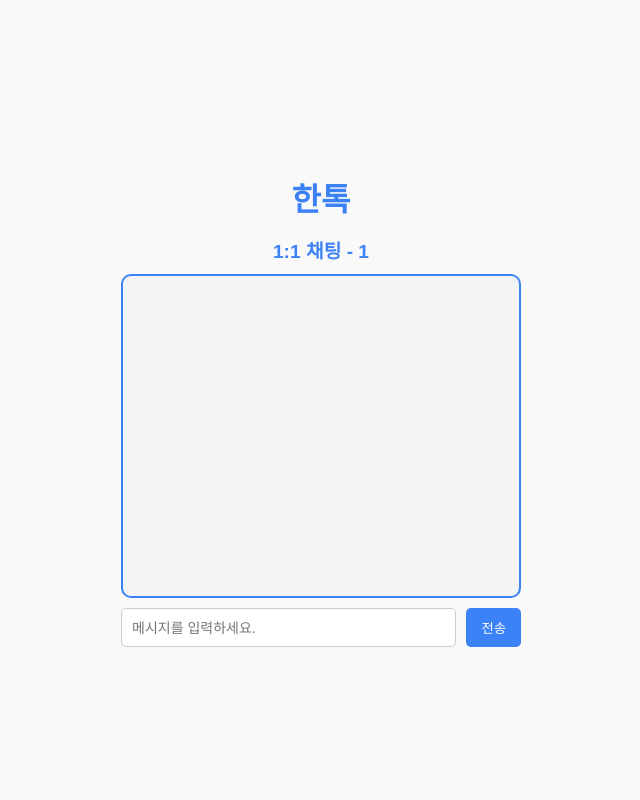
After one commit to nyun-nye/HanTalk, a Flask app: page /chatInterface/1 in a window 1280 px wide. The commit adds this page. Shown: the whole page, without its empty margins (319-959 px from the left). Run offline with Flask 3, Linux system fonts and the light colour scheme; the visitor is signed in with stand-in values (Sample User, id 1); some libraries are stand-ins or nearby versions; some web fonts are replaced.

Commit message:
✨: 1:1메시지 구현

```diff
--- a/app.py
+++ b/app.py
@@ -1,15 +1,16 @@
-from flask import Flask, render_template, request, redirect, url_for, session
+from flask import Flask, render_template, request, redirect, url_for, session, jsonify
 from flask_mysqldb import MySQL
 import os
 from dotenv import load_dotenv
-from flask_socketio import SocketIO, join_room, send, leave_room
+from flask_socketio import SocketIO, join_room, send, leave_room, emit
 from routes import init_routes  # routes.py의 init_routes 함수 가져오기
+from flask_jwt_extended import JWTManager
 
 # 환경 변수 로드
 load_dotenv()
 
 app = Flask(__name__)
-socketio = SocketIO(app)    # socketio 객체 생성 && flask 연결
+socketio = SocketIO(app)
 
 # MySQL 설정
 app.config['MYSQL_HOST'] = os.getenv('MYSQL_HOST')
@@ -17,11 +18,17 @@ app.config['MYSQL_USER'] = os.getenv('MYSQL_USER')
 app.config['MYSQL_PASSWORD'] = os.getenv('MYSQL_PASSWORD')
 app.config['MYSQL_DB'] = os.getenv('MYSQL_DB')
 app.config['SECRET_KEY'] = os.getenv('SECRET_KEY')
+app.config['SESSION_COOKIE_SECURE'] = False  # HTTP에서도 세션 허용
+app.config['SESSION_COOKIE_HTTPONLY'] = True  # 자바스크립트에서 세션 쿠키 접근 차단
+
+# JWT 설정 추가
+app.config['JWT_SECRET_KEY'] = os.getenv('JWT_SECRET_KEY')
 
 mysql = MySQL(app)
+jwt = JWTManager(app)  # 여기서 JWTManager 초기화
 
 # Blueprint 라우트 등록
-init_routes(app, mysql)  # Blueprint를 app에 등록
+init_routes(app, mysql)
 
 CHAT_ROOMS = ["데이터통신", "알고리즘", "객체지향언어", "자료구조", "프로그래밍언어", "오픈소스"]
 
@@ -60,8 +67,9 @@ def signUp():
 # 채팅방 목록 페이지
 @app.route('/group_chat')
 def group_chat():
-    return render_template('groupChat.html', rooms=CHAT_ROOMS)
-
+    if 'user_id' not in session:
+        return redirect(url_for('login'))  # 로그인 안 된 사용자는 로그인 페이지로 리디렉션
+    return render_template('groupChat.html', rooms=CHAT_ROOMS)  # 로그인 된 경우 그룹 채팅 페이지 렌더링
 # 그룹 채팅방 렌더링
 @app.route('/chat/<room>')
 def chat_room(room):
@@ -72,34 +80,50 @@ def chat_room(room):
 # WebSocket : 클라이언트 연결
 @socketio.on('join')
 def handle_join(data):  # 이벤트 처리 함수
-    username = data['username'] # 사용자 이름 불러오기
-    room = data['room'] # 채팅방 이름 불러오기
+    username = session.get('username') # 사용자 이름 불러오기
+    room = data.get('room') # 채팅방 이름 불러오기
     join_room(room) # 사용자가 채팅방 참가
 
-    # 채팅방 내 알림 메세지 전송
-    send(f"{username}님이 {room} 그룹채팅방에 입장했습니다.", to=room)
+# 방에 있는 모든 사용자에게 입장 메시지 브로드캐스트
+    emit('receive_message', {
+        'sender': '안내',
+        'message': f'{username}님이 {room} 방에 입장하셨습니다.'
+    }, to=room)
 
 # WebSocket : 메세지 전송
-@socketio.on('message')
-def handle_msg(data):   # 이벤트 처리 함수
-    room = data['room'] # 채팅방 이름 불러오기
-    msg = data['message']   # 메세지 내용 msg에 저장
-    username = data['username'] # 사용자 이름 불러오기
-    send(f"[{username}]: {msg}", to=room) # 채팅방 내 사용자들에게 메세지 전송
+@socketio.on('send_message')
+def handle_send_message(data):
+    room = data.get('room')
+    message = data.get('message')
+    sender = session.get('user_id')
+
+    if not room or not message:
+        print("[Server Log] Invalid room or message.")
+        return
+
+    print(f"[Server Log] Broadcasting message to room {room}: {message} by {sender}")
+
+    # 메시지 브로드캐스트
+    socketio.emit('receive_message', {
+        'sender': sender,
+        'message': message
+    }, to=room)
+
 
 # 1:1 채팅방 선택 페이지
 @app.route('/personalChat')
 def personalChat():
-    if 'user_id' not in session:
+    if 'user_id' not in session or 'username' not in session:
         return redirect(url_for('login'))  # 로그인 안 된 사용자는 로그인 페이지로 리디렉션
     return render_template('personalChat.html')
 
 # 채팅방 페이지
-@app.route('/chatInterface/<int:user_id>')
-def chatInterface(user_id):
+@app.route('/chatInterface/<room>')
+def chatInterface(room):
     if 'user_id' not in session:
-        return redirect(url_for('login'))  # 로그인 안 된 사용자는 로그인 페이지로 리디렉션
-    return render_template('chatInterface.html', username=session['username'], receiver_id=user_id)
+        return redirect(url_for('login'))
+    username = session.get('username', 'Guest')
+    return render_template('chatInterface.html', username=username, room=room)
 
 # 방 나가기
 @socketio.on('leave')
@@ -109,5 +133,30 @@ def on_leave(data):
     leave_room(room)
     send(f"{username}님이 채팅방을 나갔습니다.", to=room)
 
+# 메시지 전송 라우트
+@app.route('/sendMessage', methods=['POST'])
+def send_message():
+    if 'user_id' not in session:
+        return jsonify({'success': False, 'error': 'Unauthorized'}), 401
+
+    data = request.json
+    sender_id = session['user_id']
+    receiver_id = data.get('receiver_id')
+    message = data.get('message')
+
+    print(f"Sender ID: {sender_id}, Receiver ID: {receiver_id}, Message: {message}")
+    # DB에 메시지 저장
+    try:
+        cur = mysql.connection.cursor()
+        cur.execute(
+            "INSERT INTO messages (sender_id, receiver_id, message) VALUES (%s, %s, %s)",
+            (sender_id, receiver_id, message)
+        )
+        mysql.connection.commit()
+        return jsonify({'success': True}), 200
+    except Exception as e:
+        print(f"DB Error: {str(e)}")
+        return jsonify({'success': False, 'error': str(e)}), 500
+
 if __name__ == "__main__":
     socketio.run(app, debug=True, host="0.0.0.0", port=5000)
--- /dev/null
+++ b/static/css/chatInterface.css
@@ -0,0 +1,116 @@
+@font-face {
+  font-family: 'CWDangamAsac-Bold';
+  src: url('https://fastly.jsdelivr.net/gh/projectnoonnu/noonfonts_2108@1.1/CWDangamAsac-Bold.woff') format('woff');
+  font-weight: normal;
+  font-style: normal;
+}
+
+body {
+  font-family: 'Arial', sans-serif;
+  background-color: #f9f9f9;
+  display: flex;
+  justify-content: center;
+  align-items: center;
+  height: 100vh;
+  margin: 0;
+}
+
+.chat-interface {
+  text-align: center;
+  width: 400px;
+}
+
+.logo {
+  font-family: 'CWDangamAsac-Bold', sans-serif;
+  font-size: 2rem;
+  color: #3b82f6;
+  margin-bottom: 10px;
+}
+
+h2 {
+  font-size: 1.2rem;
+  color: #3b82f6;
+  margin-bottom: 10px;
+}
+
+.chat-window {
+  border: 2px solid #3b82f6;
+  border-radius: 10px;
+  background-color: #f3f4f6;
+  height: 300px;
+  overflow-y: auto;
+  padding: 10px;
+  margin-bottom: 10px;
+}
+
+.message {
+  padding: 10px;
+  margin: 5px;
+  border-radius: 10px;
+  display: inline-block;
+  max-width: 70%;
+  word-wrap: break-word;
+}
+
+.message.received {
+  background-color: white;
+  text-align: left;
+  align-self: flex-start;
+}
+
+.message.sent {
+  background-color: #dbeafe;
+  text-align: right;
+  align-self: flex-end;
+  margin-left: auto;
+}
+
+.chat-window {
+  border: 2px solid #3b82f6;
+  border-radius: 10px;
+  background-color: #f3f4f6;
+  height: 300px;
+  overflow-y: auto;
+  padding: 10px;
+  margin-bottom: 10px;
+  display: flex;
+  flex-direction: column;
+  gap: 5px;
+}
+
+.image-placeholder {
+  display: inline-block;
+  width: 100px;
+  height: 60px;
+  background-color: #ccc;
+  text-align: center;
+  line-height: 60px;
+  color: black;
+  font-weight: bold;
+}
+
+.chat-input-area {
+  display: flex;
+  gap: 10px;
+}
+
+.chat-input {
+  flex: 1;
+  padding: 10px;
+  border: 1px solid #ccc;
+  border-radius: 5px;
+  font-size: 14px;
+}
+
+.send-button {
+  background-color: #3b82f6;
+  color: white;
+  border: none;
+  border-radius: 5px;
+  padding: 10px 15px;
+  cursor: pointer;
+}
+
+.send-button:hover {
+  background-color: #2563eb;
+}
--- /dev/null
+++ b/static/js/chatInterface.js
@@ -0,0 +1,34 @@
+const socket = io();  // WebSocket 연결
+
+socket.emit('join', { room: room });  // 방 참여
+
+socket.on('connect', () => {
+    console.log('[Client Log] Connected to server, joining room:', room);
+    socket.emit('join', { room: room });
+});
+
+
+document.querySelector('.send-button').addEventListener('click', function () {
+    const message = document.querySelector('.chat-input').value;
+    const room = 'hansung1';  // 실제 방 ID
+    socket.emit('send_message', { room: room, message: message });
+    document.querySelector('.chat-input').value = '';  // 입력 필드 초기화
+});
+
+// 메시지 수신 이벤트
+socket.on('receive_message', function (data) {
+  console.log('[Client Log] Received message from server:', data);  // 메시지 수신 로그 확인
+  if (!data) {
+      console.error('[Client Log] No data received');
+      return;
+  }
+
+  const chatWindow = document.querySelector('.chat-window');
+  const newMessage = document.createElement('div');
+  const isSent = data.sender === session_user_id;
+
+  newMessage.classList.add('message', isSent ? 'sent' : 'received');
+  newMessage.innerHTML = `<b>${data.sender}:</b> ${data.message}`;
+  chatWindow.appendChild(newMessage);
+  chatWindow.scrollTop = chatWindow.scrollHeight;
+});
--- /dev/null
+++ b/templates/chatInterface.html
@@ -0,0 +1,29 @@
+<!DOCTYPE html>
+<html lang="ko">
+<head>
+  <meta charset="UTF-8">
+  <meta name="viewport" content="width=device-width, initial-scale=1.0">
+  <title>채팅 화면</title>
+  <link rel="stylesheet" href="../static/css/chatInterface.css">
+  <script src="https://cdn.socket.io/4.7.2/socket.io.min.js"></script>
+</head>
+<body>
+  <div class="chat-interface">
+    <h1 class="logo">한톡</h1>
+    <h2>1:1 채팅 - {{ room }}</h2>
+    <div class="chat-window"></div>
+    <div class="chat-input-area">
+      <input type="text" placeholder="메시지를 입력하세요." class="chat-input">
+      <button class="send-button">전송</button>
+    </div>
+  </div>
+  <!-- Flask session 값 전달 -->
+  <script>
+    const session_user_id = "{{ session['user_id'] }}";  // 서버에서 전달된 세션 유저 ID
+    const room = "{{ room }}";  // 서버에서 전달된 방 이름
+    console.log("Session User ID:", session_user_id);
+    console.log("Room ID:", room); // 방 이름이 올바르게 전달되는지 확인
+  </script>
+  <script src="../static/js/chatInterface.js"></script>
+</body>
+</html>
--- a/templates/login.html
+++ b/templates/login.html
@@ -19,6 +19,6 @@
       <a href="#">아이디·비밀번호 찾기</a>
     </div>
   </div>
-  <script src="login.js"></script>
+  <script src="../static/js/login.js"></script>
 </body>
 </html>
--- a/templates/main.html
+++ b/templates/main.html
@@ -3,7 +3,7 @@
 <head>
   <meta charset="UTF-8">
   <meta name="viewport" content="width=device-width, initial-scale=1.0">
-  <title>로그인 후 첫 화면</title>
+  <title>한톡</title>
   <link rel="stylesheet" href="../static/css/main.css">
 </head>
 <body>
@@ -18,6 +18,6 @@
       <button class="main-button" onclick="location.href='/group_chat'">그룹 채팅 하기</button>
     </div>
   </div>
-  <script src="main.js"></script>
+  <script src="../static/js/main.js"></script>
 </body>
 </html>
--- a/templates/personalChat.html
+++ b/templates/personalChat.html
@@ -4,7 +4,7 @@
   <meta charset="UTF-8">
   <meta name="viewport" content="width=device-width, initial-scale=1.0">
   <title>1:1 채팅</title>
-  <link rel="stylesheet" href="personalChat.css">
+  <link rel="stylesheet" href="../static/css/personalChat.css">
 </head>
 <body>
   <div class="chat-container">
@@ -18,6 +18,6 @@
       <div class="chat-item">hansung4</div>
     </div>
   </div>
-  <script src="personalChat.js"></script>
+  <script src="../static/js/personalChat.js"></script>
 </body>
 </html>
```
Also changed, not shown: routes.py (+15 -8 lines), static/css/personalChat.css (added, +71 -0 lines), static/js/login.js (added, +29 -0 lines), static/js/main.js (added, +31 -0 lines), static/js/personalChat.js (added, +10 -0 lines), 1 other file.
